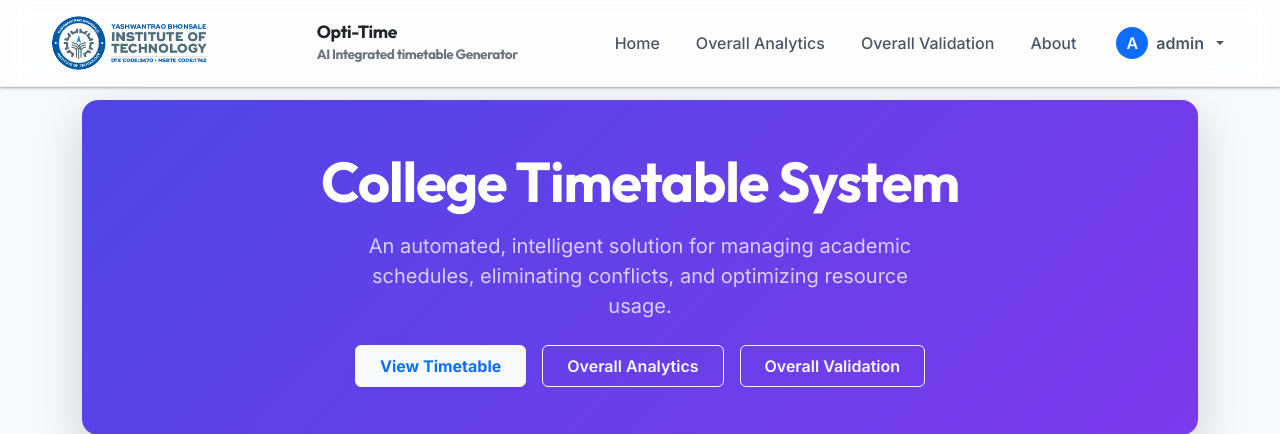
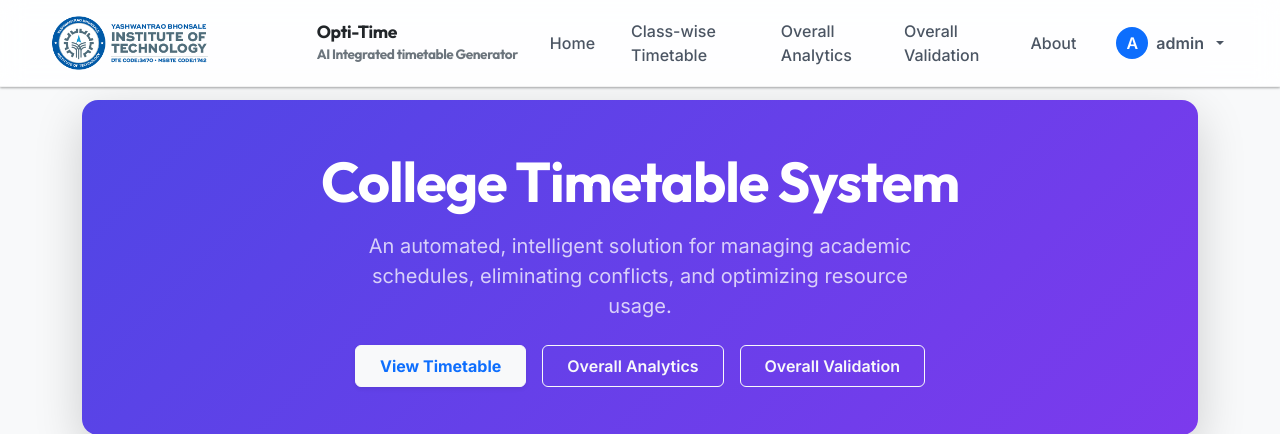
Before and after one commit to vedangdhuri/Opti-Time-69, a Django app: page / in a window 1280 px wide. Shown: the top 434 px of the page. Run offline with Django 5.2, Linux system fonts and the light colour scheme; a user stored in the database is signed in.

Commit message:
docs: enhance README with detailed sections and formatting; feat: introduce base HTML template.

```diff
--- a/templates/base.html
+++ b/templates/base.html
@@ -49,20 +49,20 @@
             <a class="nav-link px-3" href="/">Home</a>
           </li>
           {% if user.is_authenticated %}
-          <!-- <li class="nav-item">
-            <a class="nav-link px-3" href="{% url 'dashboard' %}">
-              Dashboard
+          <li class="nav-item">
+            <a class="nav-link px-3" href="{% url 'class_timetable:dashboard' %}">
+              Class-wise Timetable
             </a>
-          </li> -->
-
-          <!-- Class-wise Timetable Link -->
-          <a class="nav-link px-3" href="{% url 'class_timetable:overall_analytics' %}">
-            Overall Analytics
-          </a>
+          </li>
+          <li class="nav-item">
+            <a class="nav-link px-3" href="{% url 'class_timetable:overall_analytics' %}">
+              Overall Analytics
+            </a>
           </li>
           <li class="nav-item">
             <a class="nav-link px-3" href="{% url 'class_timetable:overall_validation' %}">
               Overall Validation
+            </a>
             </a>
           </li>
           <li class="nav-item">
```
Also changed, not shown: README.md.
